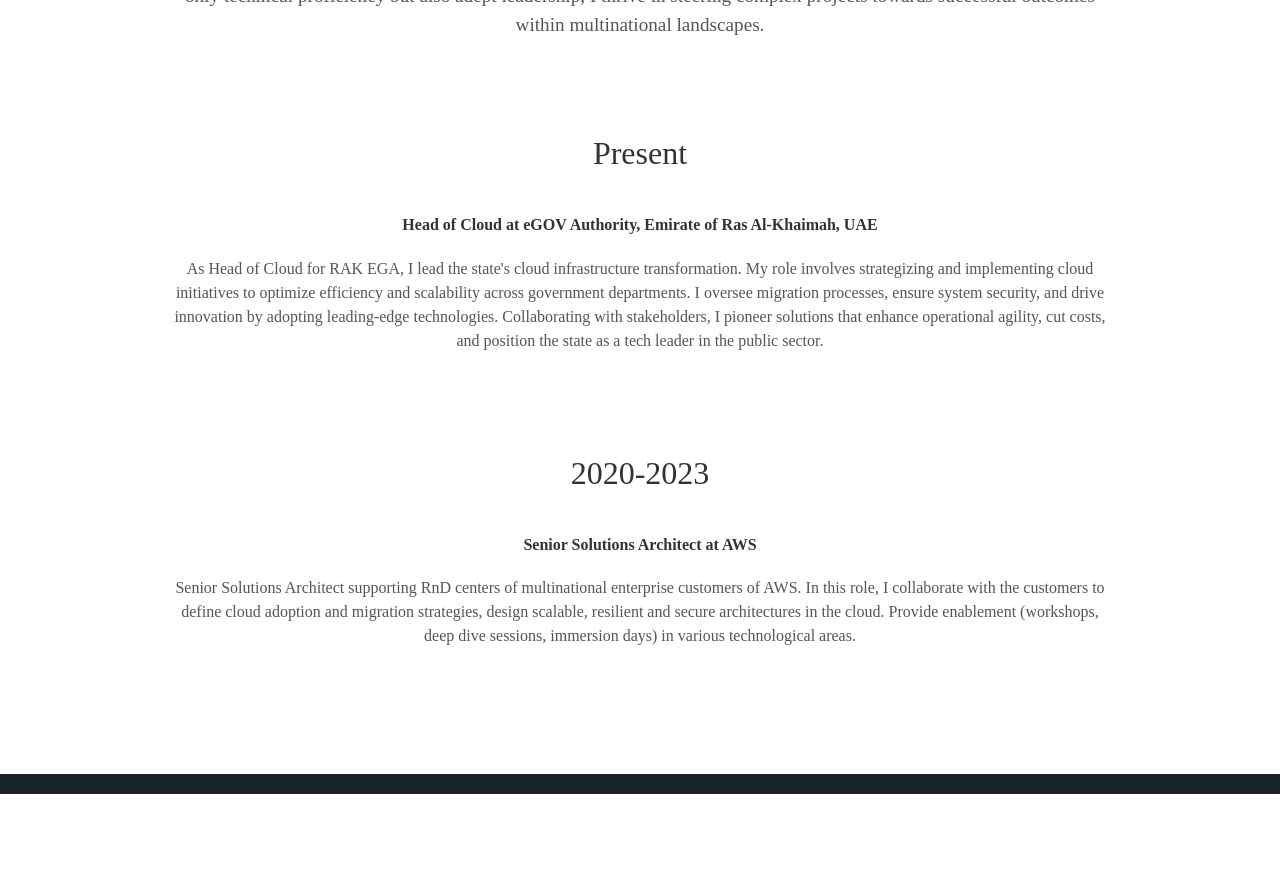
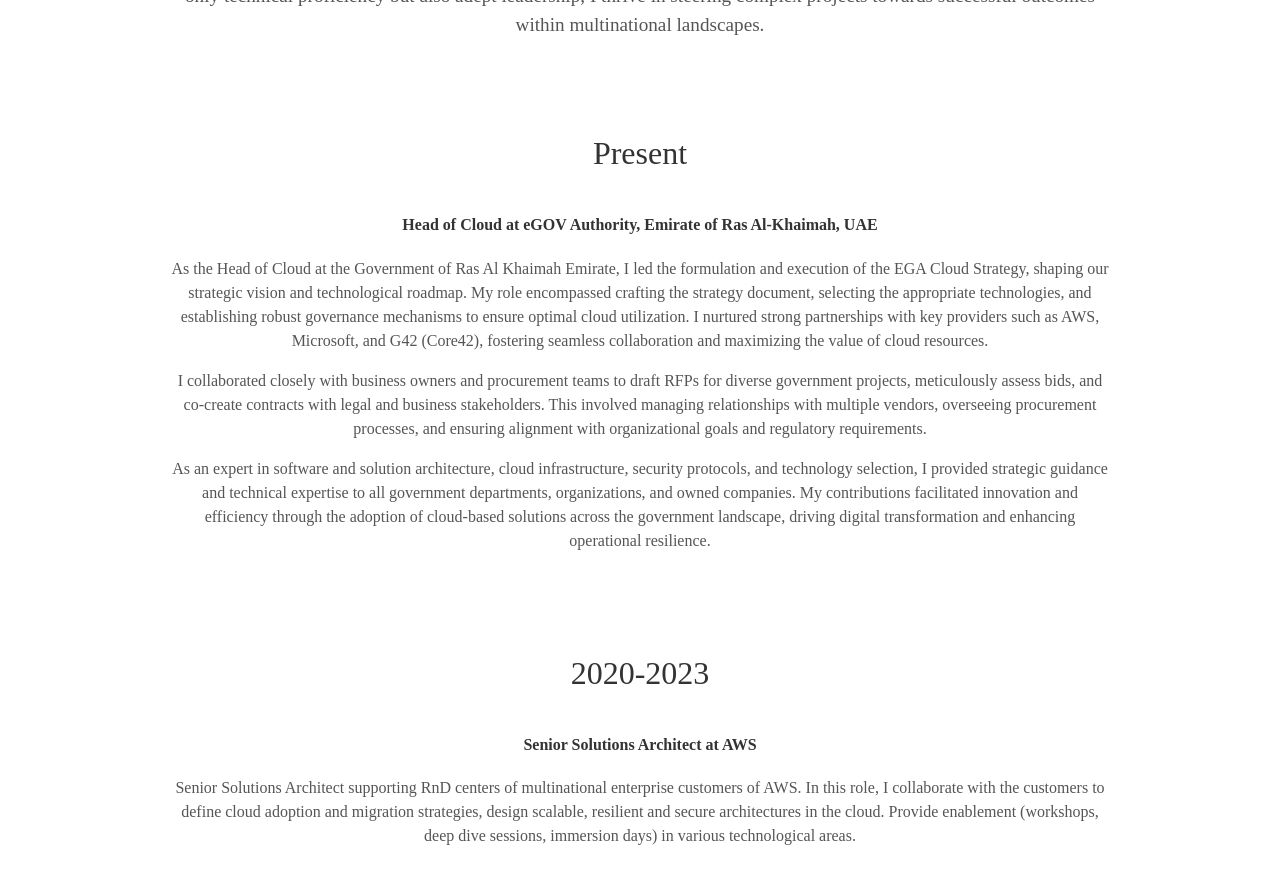
Before and after one commit to arieradle/aryehradle.cloud, a Jekyll site: the page built from index.html, in a window 1280 px wide and 900 px high, scrolled down 1190 px. Shown: the top 884 px of the window. Built offline with Jekyll 4.4.1, drawn with Linux system fonts in a browser that asks for light colours; some web fonts are replaced; before the commit the page ends 1984 px from its top, so only the background shows below that.

Commit message:
Update about.html

```diff
--- a/_includes/about.html
+++ b/_includes/about.html
@@ -6,7 +6,9 @@
     <div class="tech" align="center">
       <h2>Present</h2>
       <h4>Head of Cloud at eGOV Authority, Emirate of Ras Al-Khaimah, UAE</h4>
-      <p>As Head of Cloud for RAK EGA, I lead the state's cloud infrastructure transformation. My role involves strategizing and implementing cloud initiatives to optimize efficiency and scalability across government departments. I oversee migration processes, ensure system security, and drive innovation by adopting leading-edge technologies. Collaborating with stakeholders, I pioneer solutions that enhance operational agility, cut costs, and position the state as a tech leader in the public sector.</p>
+      <p>As the Head of Cloud at the Government of Ras Al Khaimah Emirate, I led the formulation and execution of the EGA Cloud Strategy, shaping our strategic vision and technological roadmap. My role encompassed crafting the strategy document, selecting the appropriate technologies, and establishing robust governance mechanisms to ensure optimal cloud utilization. I nurtured strong partnerships with key providers such as AWS, Microsoft, and G42 (Core42), fostering seamless collaboration and maximizing the value of cloud resources.</p>
+      <p>I collaborated closely with business owners and procurement teams to draft RFPs for diverse government projects, meticulously assess bids, and co-create contracts with legal and business stakeholders. This involved managing relationships with multiple vendors, overseeing procurement processes, and ensuring alignment with organizational goals and regulatory requirements.</p>
+      <p>As an expert in software and solution architecture, cloud infrastructure, security protocols, and technology selection, I provided strategic guidance and technical expertise to all government departments, organizations, and owned companies. My contributions facilitated innovation and efficiency through the adoption of cloud-based solutions across the government landscape, driving digital transformation and enhancing operational resilience.</p>
     </div>
     <div class="tech" align="center">
       <h2>2020-2023</h2>
```
